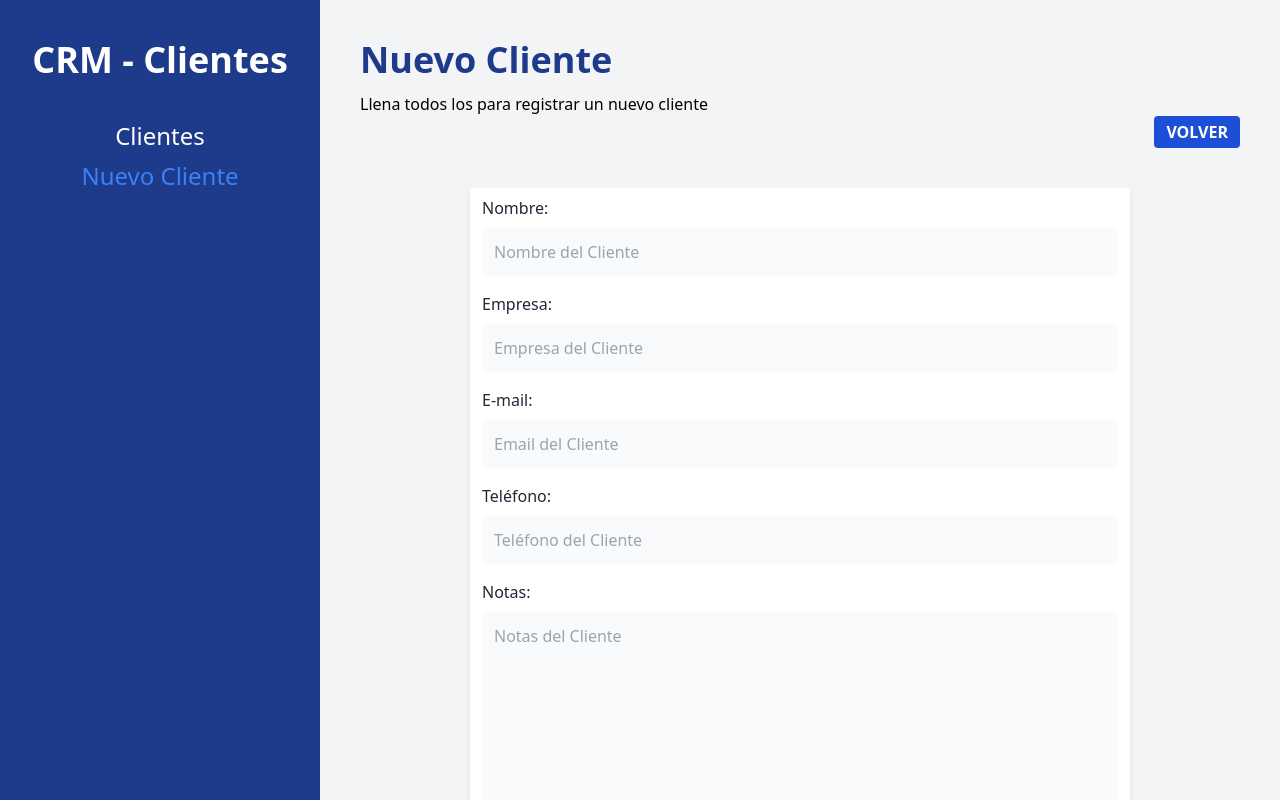
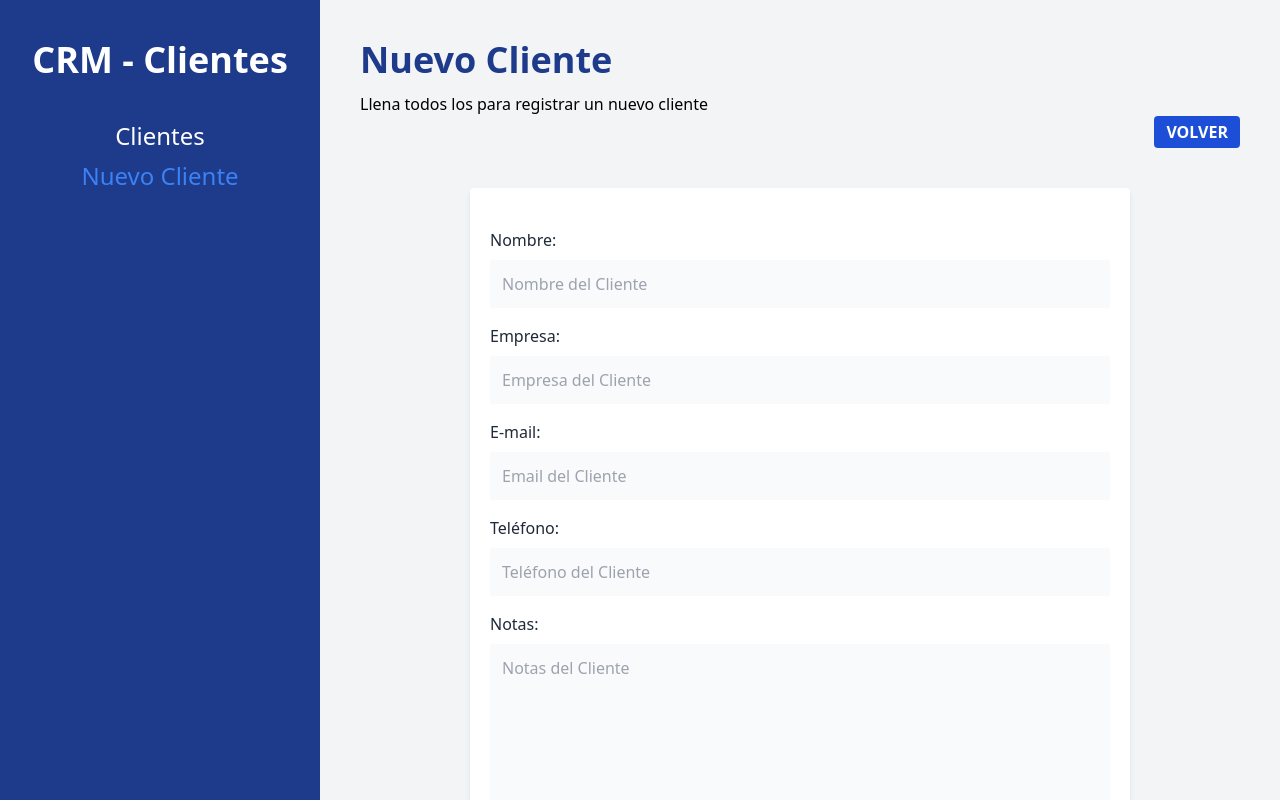
Before and after one commit to Nico235711/crm-react, a React (Vite) app: page /clientes/nuevo in a window 1280 px wide. Built offline with nearby package versions, Linux system fonts and the light colour scheme.

Commit message:
usando action para acceder a los datos y registrar un nuevo cliente

```diff
--- a/src/pages/NuevoCliente.jsx
+++ b/src/pages/NuevoCliente.jsx
@@ -1,13 +1,40 @@
-import { Form, useNavigate } from "react-router-dom";
+import { Form, useNavigate, useActionData, redirect } from "react-router-dom";
 import Formulario from "../components/Formulario";
+import Error from "../components/Error";
+import { agregarCliente } from "../data/clientes";
 
-export function action() {
-  console.log("Desde action");
+export async function action({ request }) {
+
+  const formData = await request.formData()
+  const datos = Object.fromEntries(formData)
+  const email = formData.get("email")
+
+  // validación
+  const errores = []
+  if (Object.values(datos).includes("")) {
+    errores.push("Todos los campos son obligatorios")
+  }
+
+  let regex = new RegExp("([!#-'*+/-9=?A-Z^-~-]+(\.[!#-'*+/-9=?A-Z^-~-]+)*|\"\(\[\]!#-[^-~ \t]|(\\[\t -~]))+\")@([!#-'*+/-9=?A-Z^-~-]+(\.[!#-'*+/-9=?A-Z^-~-]+)*|\[[\t -Z^-~]*])");
+
+  if (!regex.test(email)) {
+    errores.push("El email no es válido")
+  }
+
+  // retornar datos si hay errores
+  if (Object.keys(errores).length) {
+    return errores
+  }
+
+  await agregarCliente(datos)
+
+  return redirect("/")
 }
 
 const NuevoCliente = () => {
 
   const navigate = useNavigate();
+  const errores = useActionData()
 
   return (
     <>
@@ -23,8 +50,15 @@ const NuevoCliente = () => {
         </button>
       </div>
 
-      <div className="bg-white md:w-3/4 rounded shadow-md mx-auto px-3 py-2 my-10">
-        <Form method="POST">
+      <div className="bg-white md:w-3/4 rounded shadow-md mx-auto px-5 py-10 my-10">
+
+        {
+          errores?.length && errores.map((error, i) => (
+            <Error key={i}>{error}</Error>
+          ))
+        }
+
+        <Form method="POST" noValidate>
           <Formulario />
 
           <input
```
